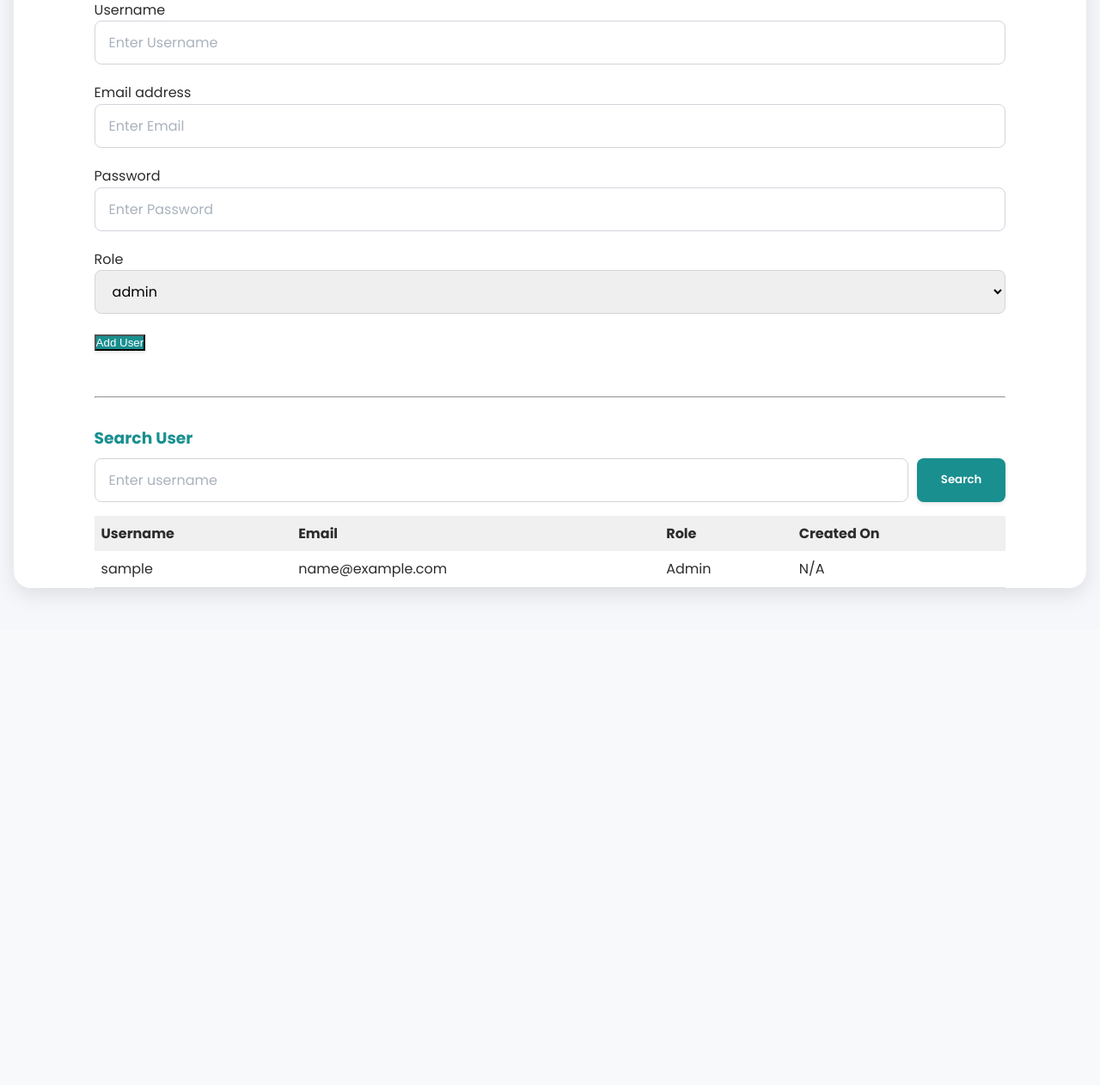
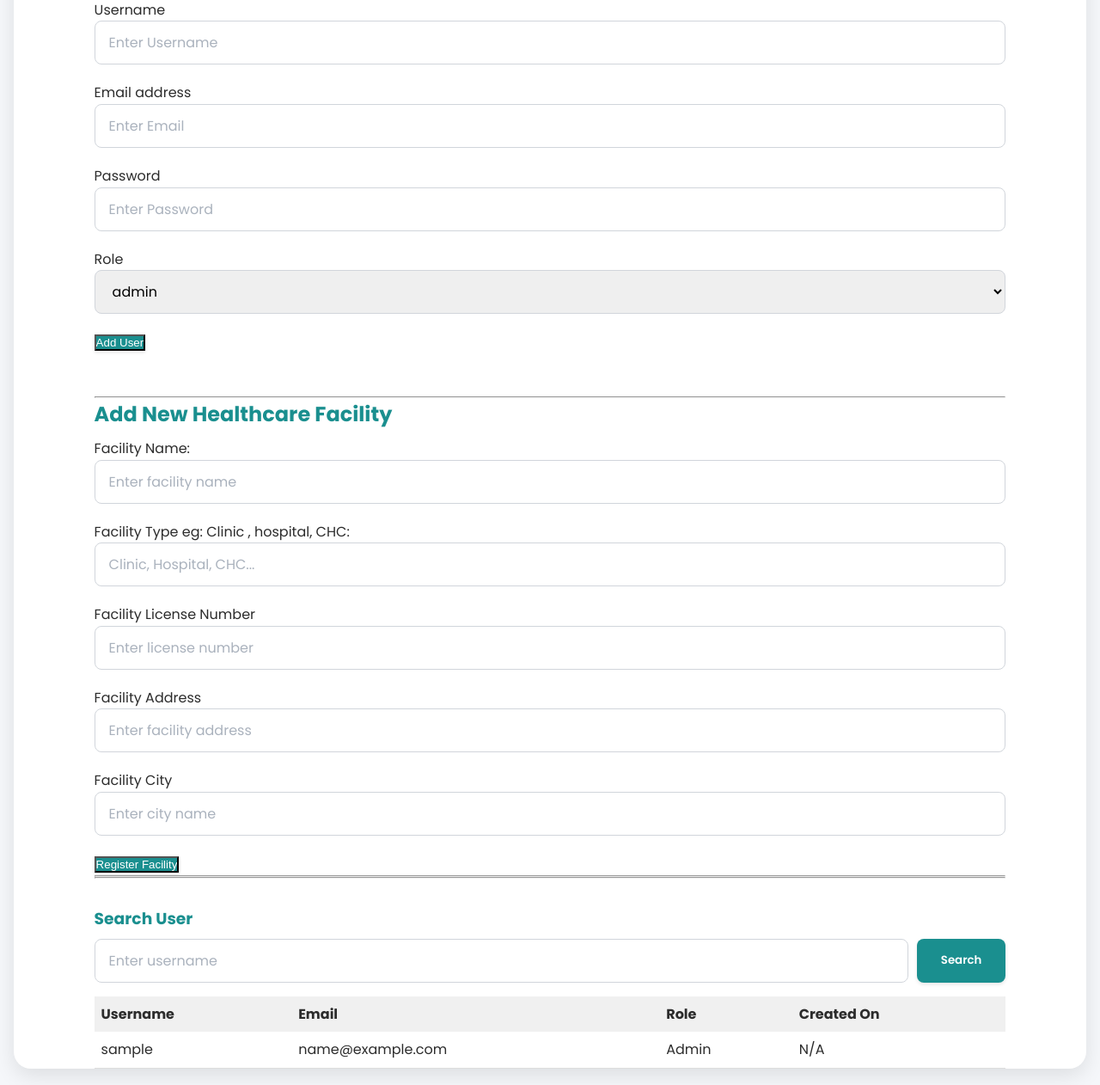
Before and after one commit to lazyserp/CuraVie, a Flask app: template templates/admin_dashboard.html.j2 in a window 1280 px wide. Shown: the part 428-1690 px from the top of the page at 86% size. Before the commit the page ends 1124 px from the top, so only its background shows below. Run offline with Flask 3, Linux system fonts and the light colour scheme; tables that the repository leaves empty hold one stand-in row (values such as "Sample post"); the template is opened without the code that fills it: values that come from a table or form of the project are taken from there, most other values are stand-ins (such as "Sample title", 1, 10 or a date in 2020); some libraries are stand-ins or nearby versions.

Commit message:
new fixes

```diff
--- a/templates/admin_dashboard.html.j2
+++ b/templates/admin_dashboard.html.j2
@@ -37,6 +37,57 @@
             {{ form.submit(class="btn-primary") }}
         </form>
     </section>
+<hr>
+<div id="add-facility-container">
+    <h2>Add New Healthcare Facility</h2>
+    <form method="POST" novalidate>
+        {{ facility_form.csrf_token }}
+
+        <div class="form-group">
+            {{ facility_form.facility_name.label(class='label-class') }}
+            {{ facility_form.facility_name(class='form-input', placeholder='Enter facility name') }}
+            {% for e in facility_form.facility_name.errors %}
+                <div class="error">{{ e }}</div>
+            {% endfor %}
+        </div>
+
+        <div class="form-group">
+            {{ facility_form.facility_type.label(class='label-class') }}
+            {{ facility_form.facility_type(class='form-input', placeholder='Clinic, Hospital, CHC...') }}
+            {% for e in facility_form.facility_type.errors %}
+                <div class="error">{{ e }}</div>
+            {% endfor %}
+        </div>
+
+        <div class="form-group">
+            {{ facility_form.facility_license_number.label(class='label-class') }}
+            {{ facility_form.facility_license_number(class='form-input', placeholder='Enter license number') }}
+            {% for e in facility_form.facility_license_number.errors %}
+                <div class="error">{{ e }}</div>
+            {% endfor %}
+        </div>
+
+        <div class="form-group">
+            {{ facility_form.facility_address.label(class='label-class') }}
+            {{ facility_form.facility_address(class='form-input', placeholder='Enter facility address') }}
+            {% for e in facility_form.facility_address.errors %}
+                <div class="error">{{ e }}</div>
+            {% endfor %}
+        </div>
+
+        <div class="form-group">
+            {{ facility_form.facility_city.label(class='label-class') }}
+            {{ facility_form.facility_city(class='form-input', placeholder='Enter city name') }}
+            {% for e in facility_form.facility_city.errors %}
+                <div class="error">{{ e }}</div>
+            {% endfor %}
+        </div>
+
+        {{ facility_form.submit(class='btn-primary') }}
+    </form>
+</div>
+
+<hr>
 
     <hr>
      <section style="margin-top: 2rem;">
```
